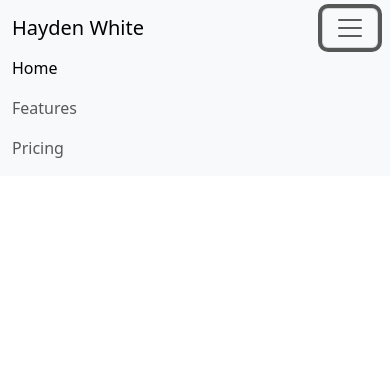
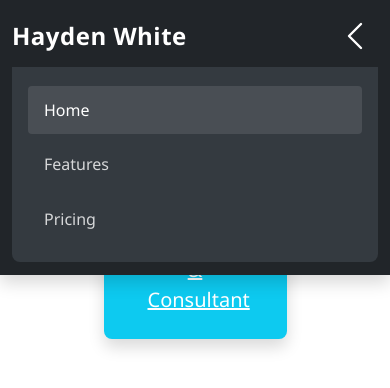
Before and after one commit to HK-White/HK-White.github.io, a plain HTML site: page index.html in a window 390 px wide. Both pictures are taken after a click on the button "Toggle navigation". Drawn offline with nearby package versions, Linux system fonts and the light colour scheme.

Commit message:
Major update
First major upload. Added a navbar, and a hero box. Added animations to the mobile toggler and to the hero-box. Will tweak at later time, but making progress on other features for my portfolio. Hope you enjoy what I have built, though simple, it is functional!

```diff
--- a/index.html
+++ b/index.html
@@ -9,21 +9,20 @@
             name="viewport"
             content="width=device-width, initial-scale=1, shrink-to-fit=no"
         />
-
-
         <link
             href="https://cdn.jsdelivr.net/npm/bootstrap@5.3.2/dist/css/bootstrap.min.css"
             rel="stylesheet"
             integrity="sha384-T3c6CoIi6uLrA9TneNEoa7RxnatzjcDSCmG1MXxSR1GAsXEV/Dwwykc2MPK8M2HN"
             crossorigin="anonymous"
         />
+        <link rel="stylesheet" href="style.css" />
     </head>
 
     <body>
-        <header>
-            <nav class="navbar navbar-expand-lg navbar-light bg-light">
-                <div class="container-fluid">
-                    <a class="navbar-brand" href="#">Hayden White</a>
+        <header class="fixed-top">
+            <nav class="navbar navbar-expand-lg navbar-dark bg-dark shadow">
+                <div class="container">
+                    <a class="navbar-brand fw-bold" href="#">Hayden White</a>
                     <button
                         class="navbar-toggler"
                         type="button"
@@ -33,10 +32,10 @@
                         aria-expanded="false"
                         aria-label="Toggle navigation"
                     >
-                        <span class="navbar-toggler-icon"></span>
+                        <div id="menu-icon-lottie" style="width: 30px; height: 30px; color: white;"></div>
                     </button>
                     <div class="collapse navbar-collapse" id="navbarNav">
-                        <ul class="navbar-nav">
+                        <ul class="navbar-nav ms-auto">
                             <li class="nav-item">
                                 <a class="nav-link active" aria-current="page" href="#">Home</a>
                             </li>
@@ -51,7 +50,15 @@
                 </div>
             </nav>
         </header>
-        <main></main>
+        <div class="content-spacer"></div>
+        <main>
+            <div class="container">
+                <div class="hero-box row text-center bg-info text-white mt-4 shadow">
+                    <a href="https://haydenwhite.dev" class="text-decoration-none text-white">
+                        <div class="col-12 col-md-6">
+                            <h1 class="display-3  my-4 fw-bolder">Hayden</h1>
+                            <p class="lead text-decoration-underline">Web Developer &amp; Consultant</p>
+        </main>     </a>
         <footer>
 
         </footer>
@@ -67,5 +74,9 @@
             integrity="sha384-BBtl+eGJRgqQAUMxJ7pMwbEyER4l1g+O15P+16Ep7Q9Q+zqX6gSbd85u4mG4QzX+"
             crossorigin="anonymous"
         ></script>
+
+        <!-- Lottie/bodymovin animation library -->
+        <script src="https://cdnjs.cloudflare.com/ajax/libs/bodymovin/5.9.6/lottie.min.js" type="text/javascript"></script>
+        <script src="script.js" type="text/javascript"></script>
     </body>
 </html>
--- /dev/null
+++ b/script.js
@@ -0,0 +1,56 @@
+// Initialize everything when the DOM is fully loaded
+document.addEventListener('DOMContentLoaded', function() {
+  // Menu icon animation
+  var menuIconAnimation = bodymovin.loadAnimation({
+    container: document.getElementById('menu-icon-lottie'), // Menu icon container
+    path: './assets/icons8-menu.json', // Path to the JSON file
+    renderer: 'svg', // Preferred renderer
+    loop: false, // Don't loop the animation
+    autoplay: false, // Don't autoplay the animation
+  });
+
+  // Set the color of the animation to white
+  const menuIconElement = document.getElementById('menu-icon-lottie');
+
+  // Function to change SVG colors to white
+  function changeIconColor() {
+    // Wait for the SVG to be loaded
+    setTimeout(() => {
+      const svgElements = menuIconElement.querySelectorAll('svg path, svg rect, svg circle, svg ellipse, svg line, svg polyline, svg polygon');
+      svgElements.forEach(path => {
+        // Change stroke color to white
+        if (path.getAttribute('stroke')) {
+          path.setAttribute('stroke', '#FFFFFF');
+        }
+        // Change fill color to white if it's not transparent
+        if (path.getAttribute('fill') && path.getAttribute('fill') !== 'none') {
+          path.setAttribute('fill', '#FFFFFF');
+        }
+      });
+    }, 100);
+  }
+
+  // Call the function initially
+  changeIconColor();
+
+  // Also call it when the animation completes to ensure color stays
+  menuIconAnimation.addEventListener('complete', changeIconColor);
+
+  // Set initial state to hamburger menu (frame 0)
+  menuIconAnimation.goToAndStop(0, true);
+
+  // Get references to navbar elements
+  const navbarToggler = document.querySelector('.navbar-toggler');
+  const navbarCollapse = document.querySelector('.navbar-collapse');
+
+  // Add event listener for Bootstrap collapse events
+  navbarCollapse.addEventListener('show.bs.collapse', function() {
+    // Play animation forward (hamburger to back button)
+    menuIconAnimation.playSegments([0, 13], true);
+  });
+
+  navbarCollapse.addEventListener('hide.bs.collapse', function() {
+    // Play animation backward (back button to hamburger)
+    menuIconAnimation.playSegments([14, 27], true);
+  });
+});
--- /dev/null
+++ b/style.css
@@ -0,0 +1,95 @@
+* {
+    margin: 0;
+    padding: 0;
+    box-sizing: border-box;
+}
+
+body {
+    font-family: 'Segoe UI', Tahoma, Geneva, Verdana, sans-serif;
+}
+
+/* Navbar styling */
+.navbar {
+    padding: 0.8rem 0;
+}
+
+.navbar-brand {
+    font-size: 1.5rem;
+    letter-spacing: 0.5px;
+    transition: color 0.3s ease;
+}
+
+.navbar-brand:hover {
+    color: #17a2b8 !important;
+}
+
+.navbar-dark .navbar-nav .nav-link {
+    color: rgba(255, 255, 255, 0.8);
+    font-weight: 500;
+    padding: 0.5rem 1rem;
+    margin: 0 0.2rem;
+    border-radius: 4px;
+    transition: all 0.3s ease;
+}
+
+.navbar-dark .navbar-nav .nav-link:hover,
+.navbar-dark .navbar-nav .nav-link.active {
+    color: white;
+    background-color: rgba(255, 255, 255, 0.1);
+}
+
+.navbar-toggler {
+    padding: 0.25rem 0.5rem;
+    border: none;
+    outline: none !important;
+    box-shadow: none !important;
+}
+
+/* Ensure the menu icon is white */
+#menu-icon-lottie svg * {
+    stroke: white !important;
+    fill: white !important;
+}
+
+#menu-icon-lottie svg *[fill="none"] {
+    fill: none !important;
+}
+
+/* Add space for fixed navbar */
+.content-spacer {
+    height: 70px;
+}
+
+/* Mobile menu styling */
+@media (max-width: 991.98px) {
+    .navbar-collapse {
+        background-color: #343a40;
+        padding: 1rem;
+        border-radius: 0 0 8px 8px;
+        margin-top: 0.5rem;
+    }
+
+    .navbar-dark .navbar-nav .nav-link {
+        padding: 0.75rem 1rem;
+        margin: 0.2rem 0;
+    }
+}
+
+
+
+
+
+.hero-box {
+    border-radius: 8px;
+    width: 50%;
+    padding: 0.5rem 2rem;
+    margin: 0 auto;
+}
+
+.hero-box:hover {
+    background-color: rgba(255, 255, 255, 0.1);
+    transition: all 0.6s ease;
+    box-shadow: 0 4px 20px rgba(0, 0, 0, 0.1);
+    transform: translateY(-6px);
+    cursor: pointer;
+}
```
Also changed, not shown: assets/icons8-menu.json (added, +1 -0 lines), assets/Face 1.jpg (added).
